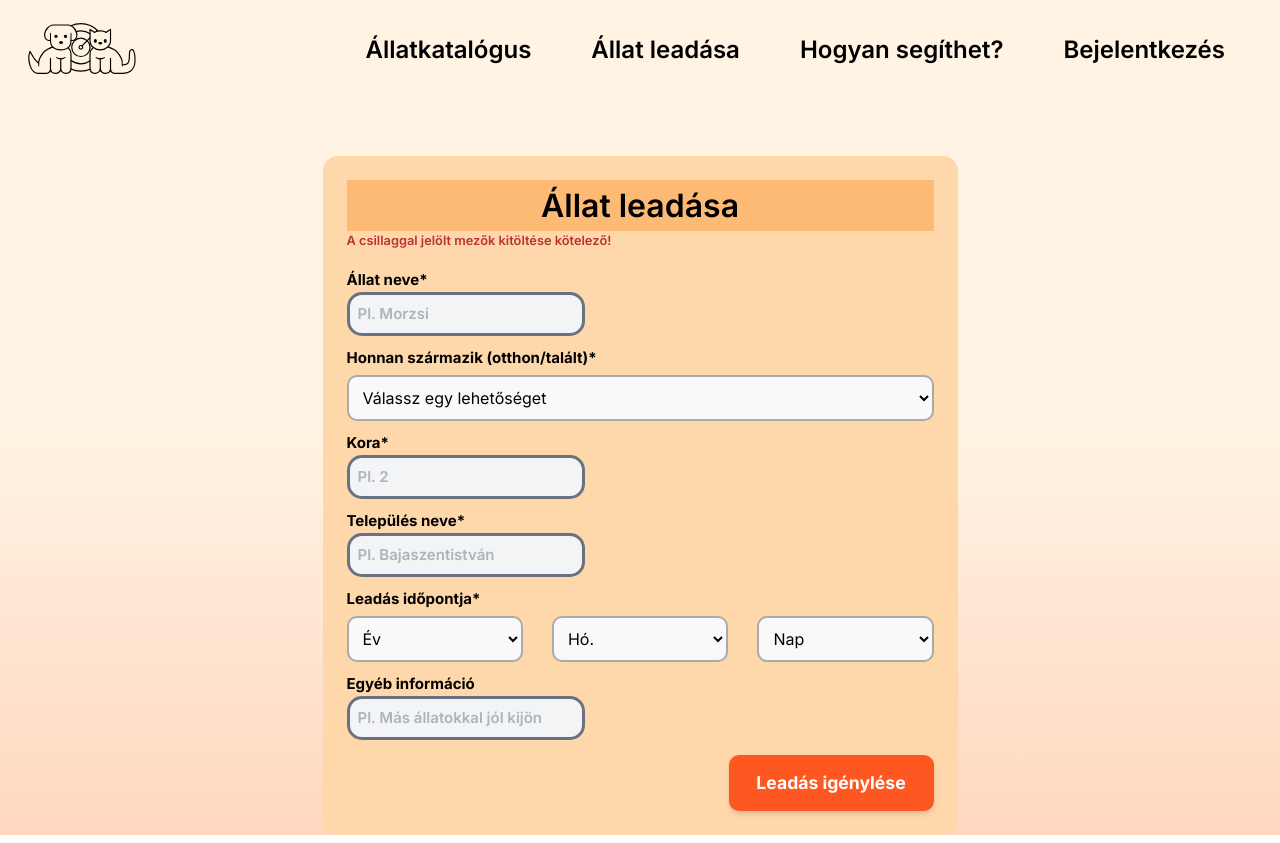
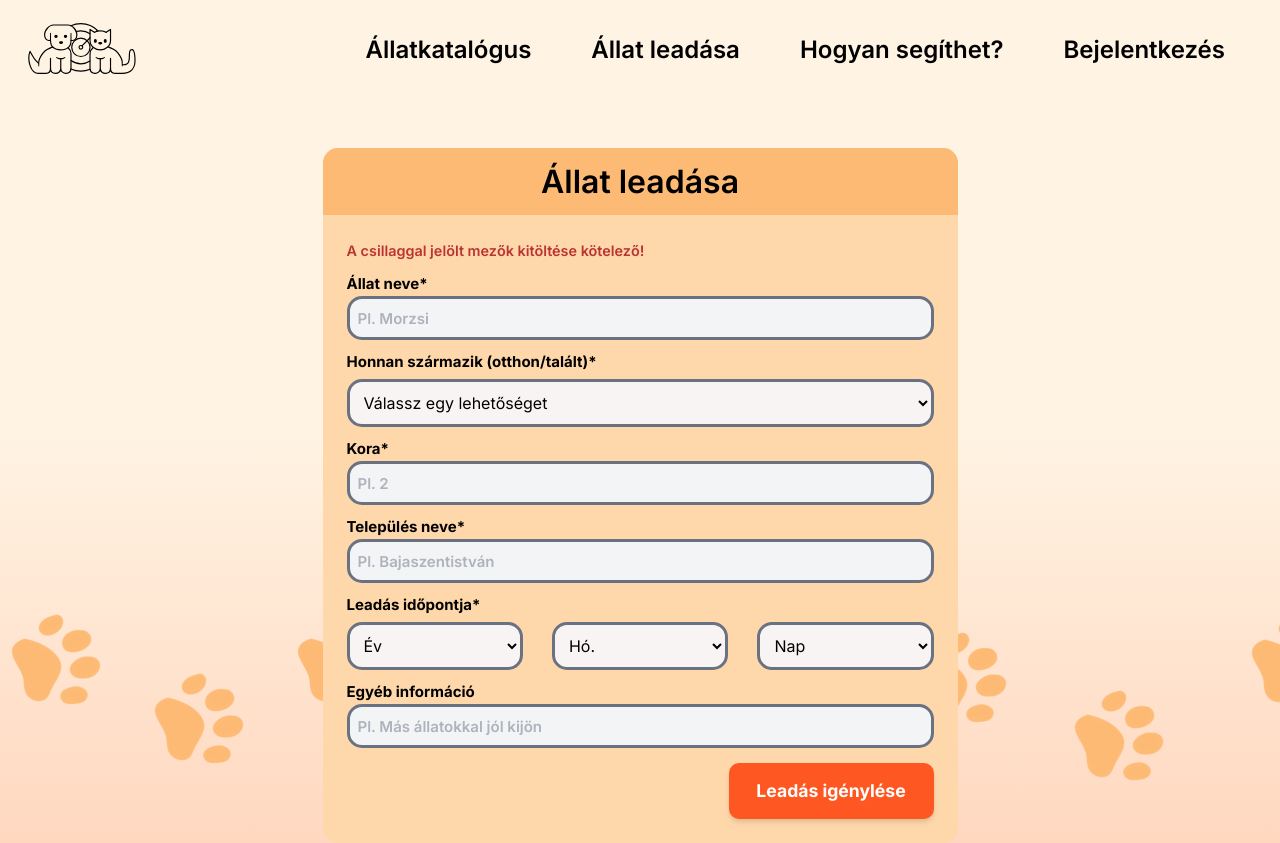
Before and after one commit to Szaszuge/menhely, a Vue app in the folder menhely/: page /petsurrender in a window 1280 px wide. Built offline with nearby package versions, Linux system fonts and the light colour scheme.

Commit message:
SCRUM-68 Állat leadás további design

```diff
--- a/menhely/src/views/AdminPage.vue
+++ b/menhely/src/views/AdminPage.vue
@@ -1,14 +1,9 @@
-<script>
+<script setup lang="ts">
 import CustomInput from '@/components/CustomInput.vue';
 import Button from '@/components/Button.vue';
 import { onMounted, onUnmounted, ref } from 'vue';
+import PawFooter from '@/components/PawFooter.vue';
 
-export default {
-  components: {
-    CustomInput,
-    Button
-  },
-  setup() {
     const activeTab = ref('Kérések');
     const search = ref('');
 
@@ -40,15 +35,6 @@ export default {
       { name: 'Foltos', species: 'Macska' },
     ];
 
-    return {
-      activeTab,
-      search,
-      requests,
-      users,
-      animals
-    };
-  }
-}
 </script>
 
 <template>
@@ -196,6 +182,7 @@ export default {
       </table>
     </div>
   </div>
+  <PawFooter :is-sticky="true"/>
 </template>
 
 <style scoped>
@@ -360,8 +347,8 @@ export default {
 }
 
 .action-icon {
-  width: 39px;
-  height: 39px;
+  width: 35px;
+  height: 35px;
   object-fit: contain;
 }
 
--- a/menhely/src/views/AllatLeadas.vue
+++ b/menhely/src/views/AllatLeadas.vue
@@ -2,6 +2,7 @@
 import { ref, defineEmits } from 'vue';
 import CustomInput from '@/components/CustomInput.vue';
 import Button from '@/components/Button.vue';
+import PawFooter from '@/components/PawFooter.vue';
 
 const emit = defineEmits(['submit']);
 const honnan = ref('');
@@ -19,11 +20,10 @@ const nap = ref('');
     <div class="form-title-container">
       <h2>Állat leadása</h2>
     </div>
+    <div class="form-content">
     <p class="info-text">A csillaggal jelölt mezők kitöltése kötelező!</p>
-
-
-    <label for="honnan">Állat neve*</label>
-    <CustomInput v-model="allatNeve" placeholder="Pl. Morzsi" />
+      <label for="honnan">Állat neve*</label>
+    <CustomInput class="inputs" v-model="allatNeve" placeholder="Pl. Morzsi" />
 
     <label for="honnan">Honnan származik (otthon/talált)*</label>
     <select id="honnan" v-model="honnan" class="custom-select">
@@ -34,10 +34,10 @@ const nap = ref('');
 
 
     <label for="honnan">Kora*</label>
-    <CustomInput v-model="kor" placeholder="Pl. 2" />
+    <CustomInput class="inputs" v-model="kor" placeholder="Pl. 2" />
 
     <label for="honnan">Település neve*</label>
-    <CustomInput v-model="telepules" placeholder="Pl. Bajaszentistván" />
+    <CustomInput class="inputs" v-model="telepules" placeholder="Pl. Bajaszentistván" />
 
     <label for="lead-idopont">Leadás időpontja*</label>
     <div class="date-container">
@@ -56,30 +56,37 @@ const nap = ref('');
     </div>
 
     <label for="honnan">Egyéb információ</label>
-    <CustomInput v-model="egyebInfo" placeholder="Pl. Más állatokkal jól kijön" />
+    <CustomInput class="inputs" v-model="egyebInfo" placeholder="Pl. Más állatokkal jól kijön" />
 
     <div class="button-container">
       <Button class="submit-button">Leadás igénylése</Button>
     </div>
+    </div>
+
+
   </div>
+  <PawFooter :is-sticky="true"/>
 </template>
 
 <style scoped>
 .form-container {
   background: #FED7AA;
-  padding: 1.5rem;
   border-radius: 15px;
+  width: calc(100vw - 25px);
   max-width: 635px;
   margin: auto;
-  margin-top: 3.5rem;
+  margin-top: 3rem;
+}
+.form-content{
+  padding: 1.5rem;
 }
 
 .info-text {
-  font-size: 0.8rem;
+  font-size: 0.9rem;
   font-weight: 600;
   color: #b33;
   text-align: left;
-  margin-bottom: 1rem;
+  margin-bottom: 0.5rem;
 }
 
 .form-title-container{
@@ -87,7 +94,8 @@ const nap = ref('');
     text-align: center;
     font-size: 2rem;
     background-color: #FDBA74;
-
+    padding: 0.5rem;
+    border-radius: 15px 15px 0 0;
 }
 
 label {
@@ -99,9 +107,9 @@ label {
 .custom-select, .date-select {
   width: 100%;
   padding: 10px;
-  border: 2px solid #aaa;
-  border-radius: 10px;
-  background: #f9f9f9;
+  border: 3px solid #6a7282;
+  border-radius: 15px;
+  background: #f8f4f4;
   font-size: 1rem;
   margin-top: 5px;
 }
@@ -117,7 +125,7 @@ label {
 
 .button-container {
   display: flex;
-  justify-content: flex-end; /* Button aligned to the right */
+  justify-content: flex-end;
   margin-top: 15px;
 }
 
@@ -128,4 +136,8 @@ label {
   font-size: 1.1rem;
   border-radius: 10px;
 }
+.inputs{
+  width: calc(100vw - 65px);
+  max-width: 587px;
+}
 </style>
```
